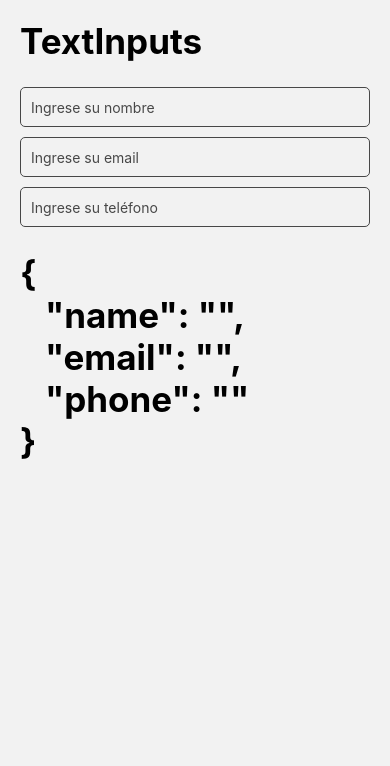
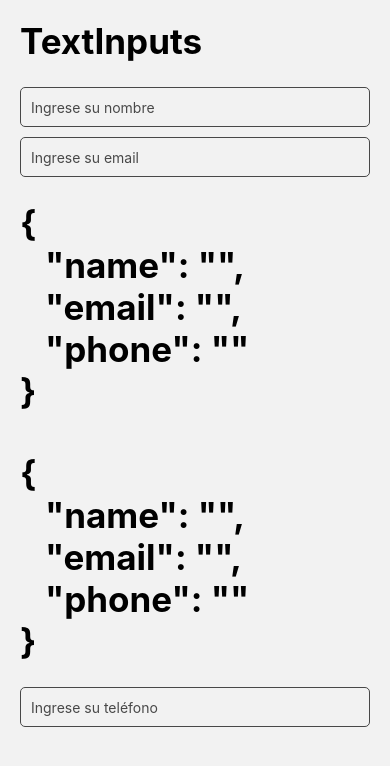
Before and after one commit to Majomon/06-ReactNativeComponents, a React Native app: screen /TextInputScreen in a window 390 px wide. Shown: the top 766 px of the page. Built offline with nearby package versions, Linux system fonts and the light colour scheme.

Commit message:
Scroll para que cuando se aprete sobre el input lo que este por detras haga el respectivo scroll y se vea bien

```diff
--- a/src/screens/TextInputScreen.tsx
+++ b/src/screens/TextInputScreen.tsx
@@ -1,5 +1,13 @@
 import React, {useState} from 'react';
-import {TextInput, View, StyleSheet} from 'react-native';
+import {
+  KeyboardAvoidingView,
+  ScrollView,
+  StyleSheet,
+  TextInput,
+  View,
+  TouchableWithoutFeedback,
+  Keyboard,
+} from 'react-native';
 import HeaderTitle from '../components/HeaderTitle';
 import {styles} from '../theme/appTheme';
 
@@ -15,6 +23,9 @@ export const TextInputScreen = () => {
   };
 
   return (
+    <KeyboardAvoidingView>
+      <ScrollView>
+        <TouchableWithoutFeedback onPress={Keyboard.dismiss}>
           <View style={styles.globalMargin}>
             <HeaderTitle title="TextInputs" />
             <TextInput
@@ -35,16 +46,21 @@ export const TextInputScreen = () => {
               onChangeText={value => onChange(value, 'email')}
               keyboardType="email-address"
             />
+            <HeaderTitle title={JSON.stringify(form, null, 3)} />
+            <HeaderTitle title={JSON.stringify(form, null, 3)} />
+
             <TextInput
               style={stylesScreen.textInput}
               placeholder="Ingrese su teléfono"
               placeholderTextColor="black"
               onChangeText={value => onChange(value, 'phone')}
               keyboardType="phone-pad"
-
             />
-      <HeaderTitle title={JSON.stringify(form, null, 3)} />
+          <View style={{height: 100}} />
           </View>
+        </TouchableWithoutFeedback>
+      </ScrollView>
+    </KeyboardAvoidingView>
   );
 };
 
```
Lines whose indentation alone changed are shown as unchanged.
